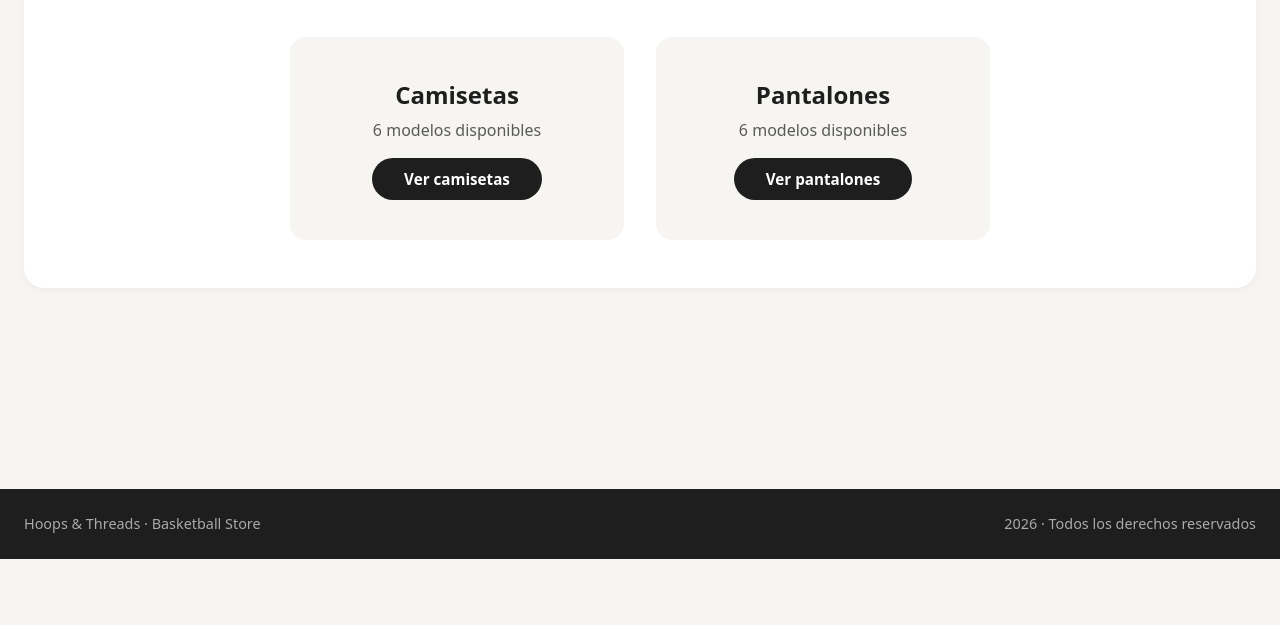
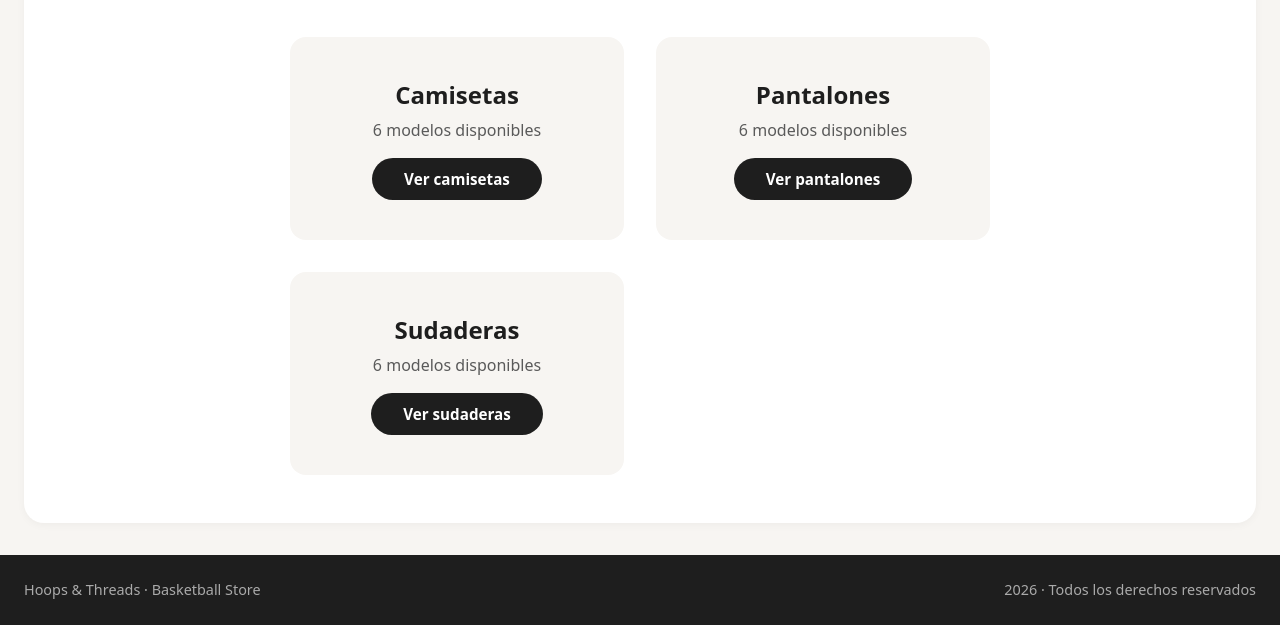
Before and after one commit to pruebawebgit/pruebawebgit.github.io, a plain HTML site: page index.html in a window 1280 px wide. Shown: the part 241-866 px from the top of the page. Before the commit the page ends 800 px from the top, so only its background shows below. Drawn offline with Linux system fonts and the light colour scheme.

Commit message:
Add preview card for Sudaderas section

```diff
--- a/index.html
+++ b/index.html
@@ -44,6 +44,11 @@
             <p>6 modelos disponibles</p>
             <a href="pantalones.html" class="preview-btn">Ver pantalones</a>
           </div>
+          <div class="preview-card">
+            <h3>Sudaderas</h3>
+            <p>6 modelos disponibles</p>
+            <a href="sudaderas.html" class="preview-btn">Ver sudaderas</a>
+          </div>
         </div>
       </section>
     </div>
```
